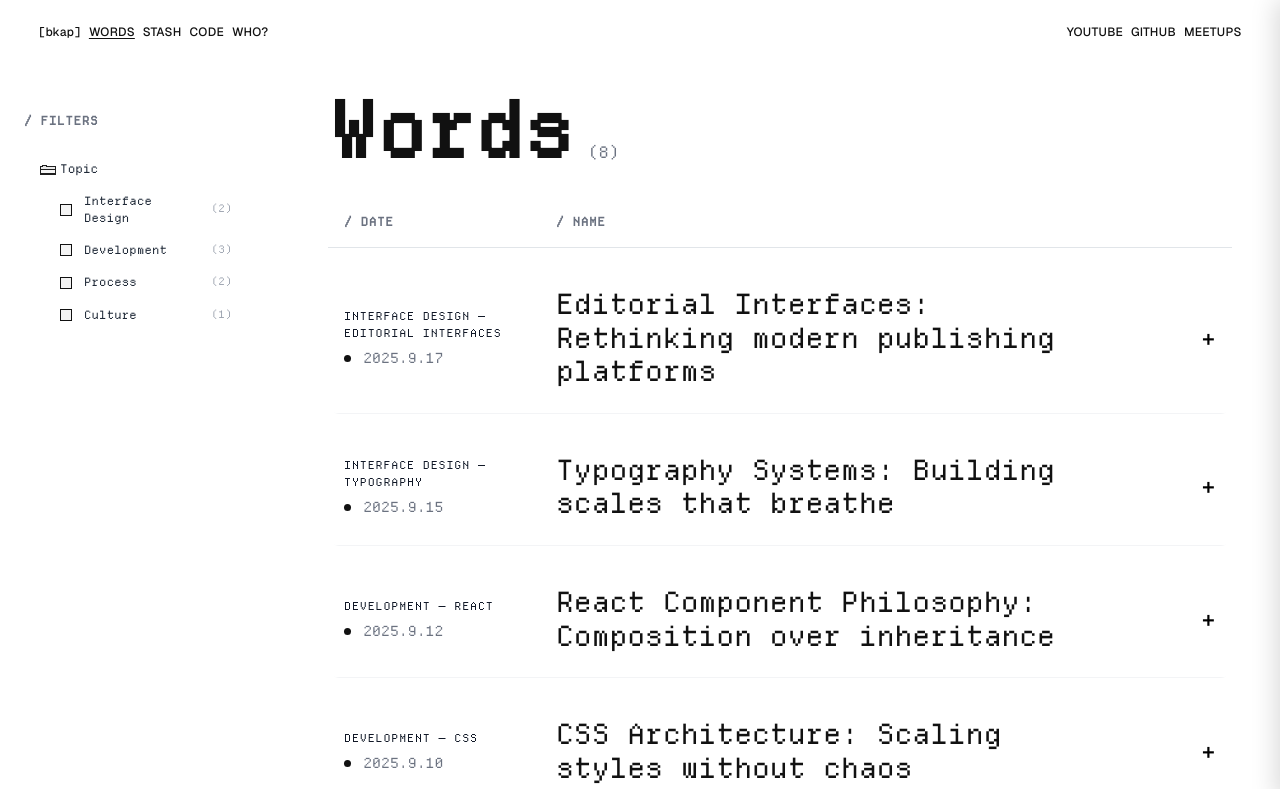
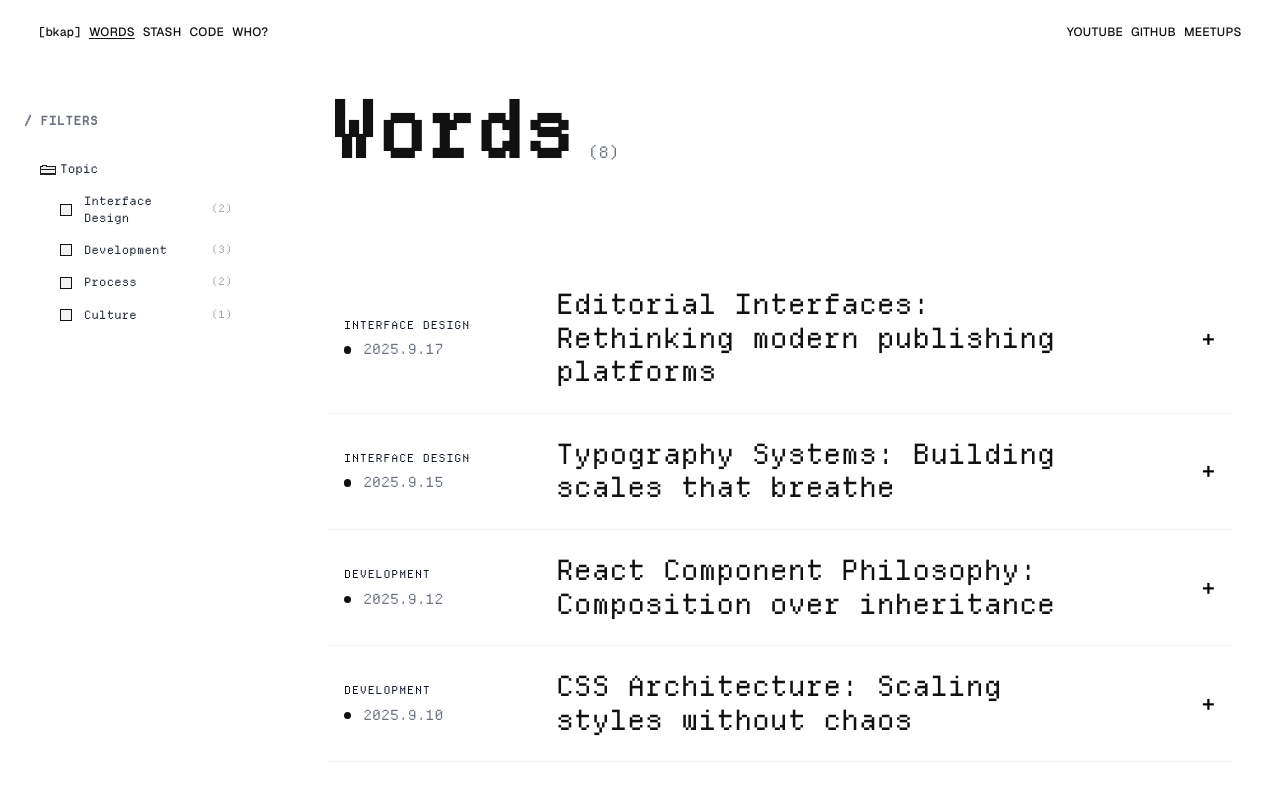
Before and after one commit to brennankapollock/brennankapollock-portfolio, a Next.js app: page /blog in a window 1280 px wide. Shown: the top 789 px of the page. Built offline with nearby package versions, Linux system fonts and the light colour scheme.

Commit message:
updated article list and animations

```diff
--- a/src/app/globals.css
+++ b/src/app/globals.css
@@ -206,6 +206,17 @@ body {
         transform: none;
         box-shadow: none;
     }
+
+    /* Disable words page animations for accessibility */
+    .blog-main-title,
+    .blog-post-count,
+    .words-table-header,
+    .menu__item {
+        opacity: 1;
+        transform: none;
+        animation: none;
+        transition: none;
+    }
 }
 
 /* Marquee-like band styling (static for phase 1) */
@@ -886,6 +897,7 @@ body {
     transition: transform 400ms cubic-bezier(0.4, 0, 0.2, 1);
     overflow-y: auto;
     box-shadow: -4px 0 24px rgba(0, 0, 0, 0.15);
+    display: none; /* Hidden on desktop by default */
 }
 
 .mobile-menu-inner {
@@ -1000,6 +1012,7 @@ body {
     background: rgba(0, 0, 0, 0.5);
     z-index: 1000;
     animation: fadeIn 300ms ease;
+    display: none; /* Hidden on desktop by default */
 }
 
 @keyframes fadeIn {
@@ -1027,6 +1040,15 @@ body {
 
     /* Show mobile menu toggle */
     .mobile-menu-toggle {
+        display: block;
+    }
+
+    /* Show mobile menu panel and overlay on mobile */
+    .mobile-menu-panel {
+        display: block;
+    }
+
+    .mobile-menu-overlay {
         display: block;
     }
 
@@ -1586,6 +1608,10 @@ body {
     line-height: 0.9;
     margin: 0;
     color: var(--color-fg);
+    opacity: 0;
+    transform: translateY(40px) scale(0.95);
+    animation: wordsPageTitleReveal 800ms cubic-bezier(0.2, 0.8, 0.2, 1) forwards;
+    animation-delay: 100ms;
 }
 
 .blog-post-count {
@@ -1593,6 +1619,9 @@ body {
     font-size: 1rem;
     color: #6b7280;
     font-weight: 400;
+    opacity: 0;
+    animation: wordsPageCountFade 600ms cubic-bezier(0.2, 0.8, 0.2, 1) forwards;
+    animation-delay: 400ms;
 }
 
 
@@ -1606,6 +1635,10 @@ body {
         margin-bottom: 1rem;
         padding-left: 1rem;
         padding-right: 1rem;
+        opacity: 0;
+        transform: translateY(-8px);
+        animation: wordsPageHeaderSlide 500ms cubic-bezier(0.2, 0.8, 0.2, 1) forwards;
+        animation-delay: 600ms;
     }
 
     .words-header-label {
@@ -1615,6 +1648,27 @@ body {
         color: #6b7280;
         letter-spacing: 0.05em;
         text-transform: uppercase;
+    }
+}
+
+/* Words Page Animation Keyframes */
+@keyframes wordsPageTitleReveal {
+    to {
+        opacity: 1;
+        transform: translateY(0) scale(1);
+    }
+}
+
+@keyframes wordsPageCountFade {
+    to {
+        opacity: 1;
+    }
+}
+
+@keyframes wordsPageHeaderSlide {
+    to {
+        opacity: 1;
+        transform: translateY(0);
     }
 }
 
--- a/src/components/BlogPostList.jsx
+++ b/src/components/BlogPostList.jsx
@@ -41,11 +41,9 @@ export default function BlogPostList({ selectedCategory = null }) {
 
   const resolveCategoryLabel = (categories = []) => {
     if (!Array.isArray(categories) || categories.length === 0) return '';
-    const [primarySlug, secondarySlug] = categories;
+    const [primarySlug] = categories;
     const primaryNode = blogFileTree[primarySlug];
     const primary = primaryNode?.displayName ?? primarySlug;
-    const secondary = secondarySlug ? primaryNode?.children?.[secondarySlug]?.displayName : null;
-    if (secondary) return `${primary} — ${secondary}`;
     return primary;
   };
 
--- a/src/components/FlowingMenu.css
+++ b/src/components/FlowingMenu.css
@@ -5,13 +5,36 @@
 .menu {
   display: flex;
   flex-direction: column;
-  gap: 1rem;
+  gap: 0;
 }
 
 .menu__item {
   position: relative;
   overflow: hidden;
-  border-radius: 12px;
+  border-radius: 0;
+  opacity: 0;
+  transform: translateY(20px);
+  animation: menuItemFadeIn 500ms cubic-bezier(0.2, 0.8, 0.2, 1) forwards;
+}
+
+/* Staggered animation delays for each item */
+.menu__item:nth-child(1) { animation-delay: 700ms; }
+.menu__item:nth-child(2) { animation-delay: 750ms; }
+.menu__item:nth-child(3) { animation-delay: 800ms; }
+.menu__item:nth-child(4) { animation-delay: 850ms; }
+.menu__item:nth-child(5) { animation-delay: 900ms; }
+.menu__item:nth-child(6) { animation-delay: 950ms; }
+.menu__item:nth-child(7) { animation-delay: 1000ms; }
+.menu__item:nth-child(8) { animation-delay: 1050ms; }
+.menu__item:nth-child(9) { animation-delay: 1100ms; }
+.menu__item:nth-child(10) { animation-delay: 1150ms; }
+.menu__item:nth-child(n+11) { animation-delay: 1200ms; }
+
+@keyframes menuItemFadeIn {
+  to {
+    opacity: 1;
+    transform: translateY(0);
+  }
 }
 
 .menu__item-link {
@@ -20,9 +43,9 @@
   padding: 1.5rem 1rem;
   text-decoration: none;
   color: inherit;
-  transition: transform 200ms ease;
+  transition: background-color 250ms ease;
   border-bottom: 1px solid #f3f4f6;
-  border-radius: 8px;
+  border-radius: 0;
 }
 .menu__item:last-child .menu__item-link {
   border-bottom: none;
@@ -34,9 +57,11 @@
   box-shadow: 0 0 0 2px var(--color-accent-primary);
 }
 
-.menu__item-link:hover {
-  transform: translateX(12px);
-  background: #f8f9fa;
+/* Desktop hover effect with random colors */
+@media (min-width: 769px) {
+  .menu__item-link:hover {
+    background: var(--hover-color, #f8f9fa);
+  }
 }
 
 .marquee {
--- a/src/components/FlowingMenu.jsx
+++ b/src/components/FlowingMenu.jsx
@@ -6,19 +6,56 @@ import { gsap } from 'gsap';
 
 import './FlowingMenu.css';
 
+// Curated palette of distinct, vibrant editorial colors
+const HOVER_COLORS = [
+  '#ffd700', // bright yellow
+  '#87ceeb', // sky blue
+  '#98fb98', // pale green
+  '#ffb6c1', // light pink
+  '#dda0dd', // plum
+  '#ffa07a', // light salmon
+  '#f0e68c', // khaki
+  '#b0e0e6', // powder blue
+  '#ffb347', // pastel orange
+  '#c5a3ff', // light purple
+];
+
 function FlowingMenu({ items = [], renderItem }) {
+  // Deterministically assign colors based on item ID or index to avoid hydration issues
+  const getColorForItem = (item, idx) => {
+    // Use item ID hash if available, otherwise use index
+    const seed = item.id ? hashString(item.id) : idx;
+    return HOVER_COLORS[seed % HOVER_COLORS.length];
+  };
+
   return (
     <div className="menu-wrap">
       <nav className="menu">
         {items.map((item, idx) => (
-          <MenuItem key={item.id ?? idx} item={item} renderItem={renderItem} />
+          <MenuItem
+            key={item.id ?? idx}
+            item={item}
+            renderItem={renderItem}
+            hoverColor={getColorForItem(item, idx)}
+          />
         ))}
       </nav>
     </div>
   );
 }
 
-function MenuItem({ item, renderItem }) {
+// Simple string hash function for deterministic color selection
+function hashString(str) {
+  let hash = 0;
+  for (let i = 0; i < str.length; i++) {
+    const char = str.charCodeAt(i);
+    hash = ((hash << 5) - hash) + char;
+    hash = hash & hash; // Convert to 32bit integer
+  }
+  return Math.abs(hash);
+}
+
+function MenuItem({ item, renderItem, hoverColor }) {
   const itemRef = React.useRef(null);
   const marqueeRef = React.useRef(null);
   const marqueeInnerRef = React.useRef(null);
@@ -81,7 +118,11 @@ function MenuItem({ item, renderItem }) {
   };
 
   return (
-    <div className="menu__item" ref={itemRef}>
+    <div
+      className="menu__item"
+      ref={itemRef}
+      style={{ '--hover-color': hoverColor }}
+    >
       <Link
         className="menu__item-link"
         href={item.link}
```
